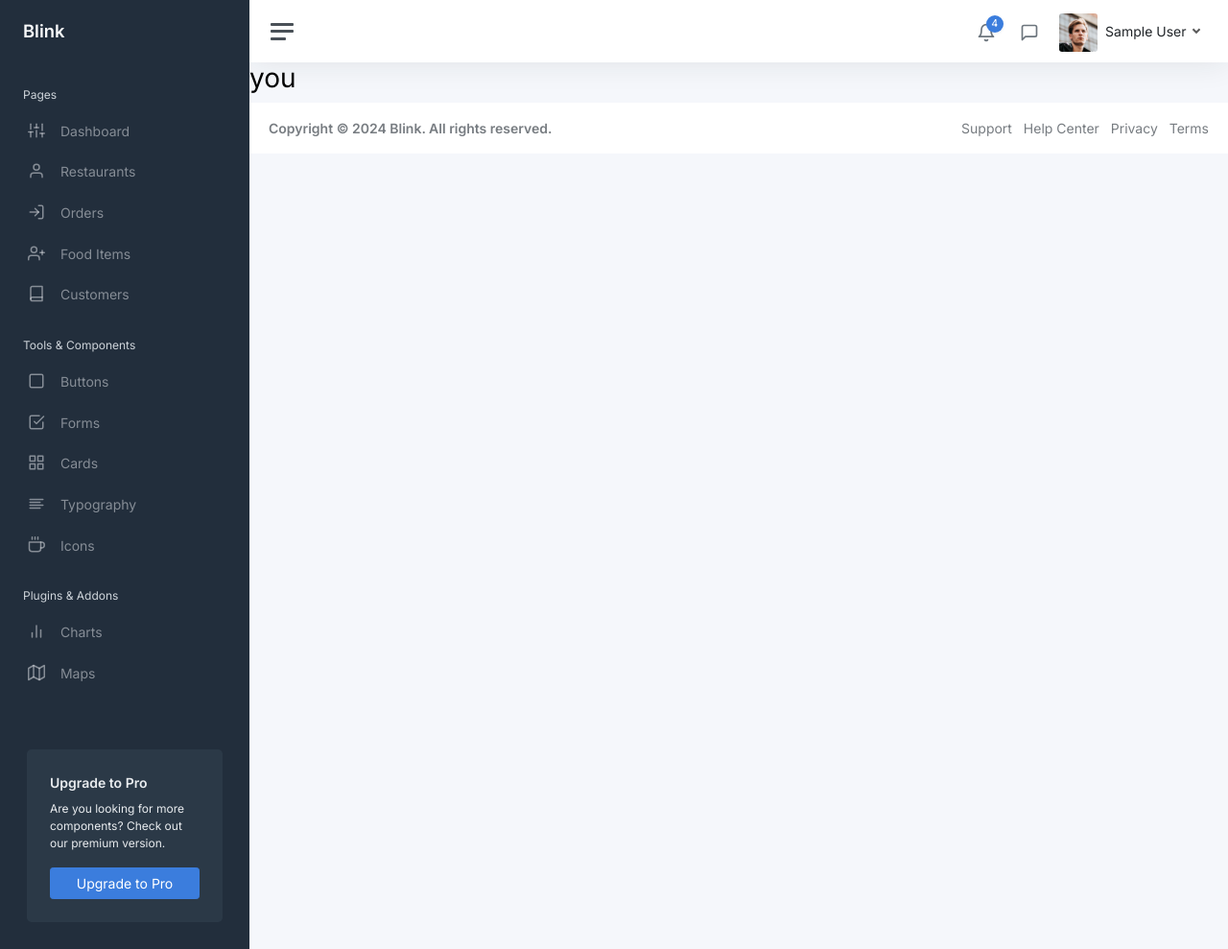
After one commit to sufiyaanusmani/Blink-Admin, a Django app: page /fooditems/ in a window 1280 px wide. The commit adds this page. Shown: the whole page at 96% size. Run offline with Django 5.2, Linux system fonts and the light colour scheme; the visitor is signed in with stand-in values (Sample User, id 1); data that the repository does not hold is empty; some libraries are stand-ins or nearby versions.

Commit message:
add view for food items

```diff
--- /dev/null
+++ b/blinkadmin/base/templates/base/food-items.html
@@ -0,0 +1,7 @@
+{% extends "base.html" %}
+
+{% block title %}Blink Admin | Food Items{% endblock title %}
+
+{% block content %}
+<h1>you</h1>
+{% endblock content %}
--- a/blinkadmin/base/urls.py
+++ b/blinkadmin/base/urls.py
@@ -10,6 +10,7 @@ urlpatterns = [
     path('orders/', views.ordersPage, name='orders-page'),
     path('customers/', views.customersPage, name='customers-page'),
     path('restaurants/', views.restaurantsPage, name='restaurants-page'),
+    path('fooditems/', views.foodItemsPage, name='fooditems-page'),
     path('analytics/', views.analyticsPage, name='analytics-page'),
 
     path('restaurants/add-new-restaurant/', views.newRestaurantPage,
--- a/blinkadmin/base/views.py
+++ b/blinkadmin/base/views.py
@@ -329,3 +329,27 @@ def editCustomerPage(request, id):
 
     context = {"form": form, "id": id}
     return render(request, 'base/edit_customer_form.html', context)
+
+@login_required(login_url='login-page')
+def foodItemsPage(request):
+    foods = []
+    collectionRef = db.collection('restaurants')
+    restaurants = collectionRef.stream()
+
+    for restaurant in restaurants:
+        restaurantId = restaurant.id
+        foodItems = db.collection("restaurants").document(restaurantId).collection("foodItems").stream()
+        for docs in foodItems:
+            foodId = docs.id
+            data = docs.to_dict()
+            food = {
+                "id": foodId,
+                "restaurantId": restaurantId,
+                "name": data["Prod Name"],
+                "Price": data["Price"],
+                "Category Name": data["Category Name"]
+            }
+            food.append(food)
+
+    context = {}
+    return render(request, 'base/food-items.html', context)
--- a/blinkadmin/templates/base.html
+++ b/blinkadmin/templates/base.html
@@ -50,7 +50,7 @@
 					</li>
 
 					<li class="sidebar-item">
-						<a class="sidebar-link" href="pages-sign-up.html">
+						<a class="sidebar-link" href="{% url "fooditems-page" %}">
               <i class="align-middle" data-feather="user-plus"></i> <span class="align-middle">Food Items</span>
             </a>
 					</li>
```
